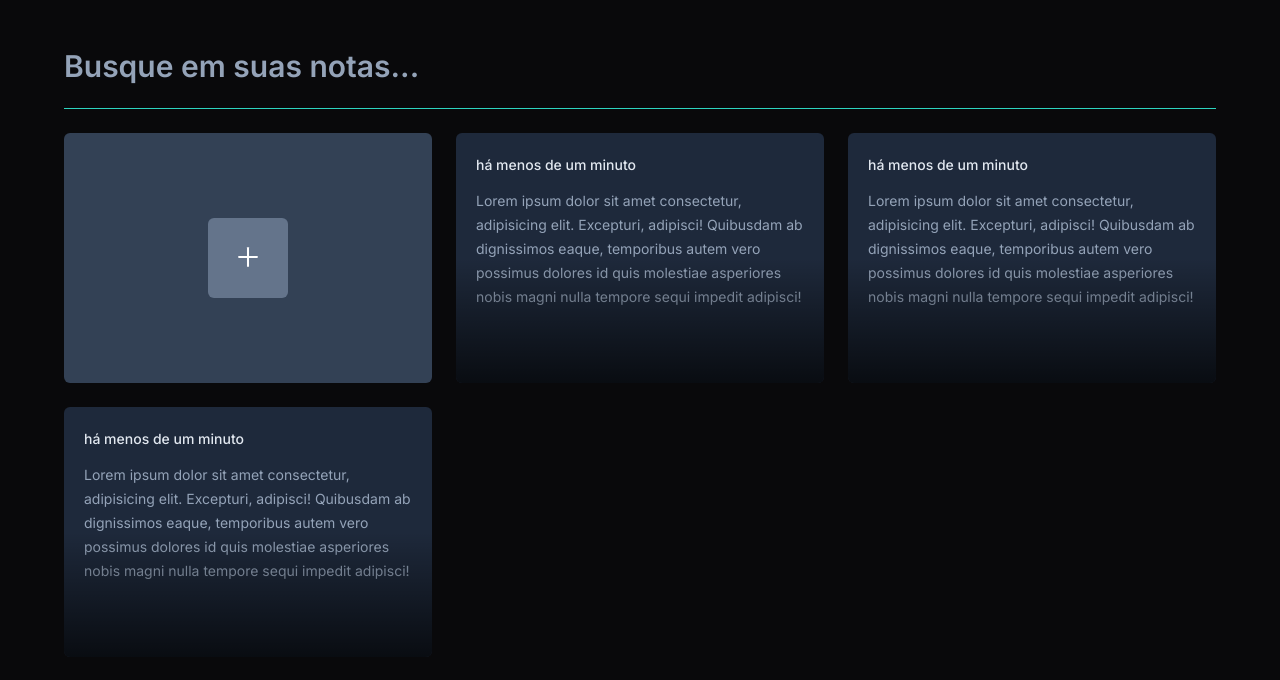
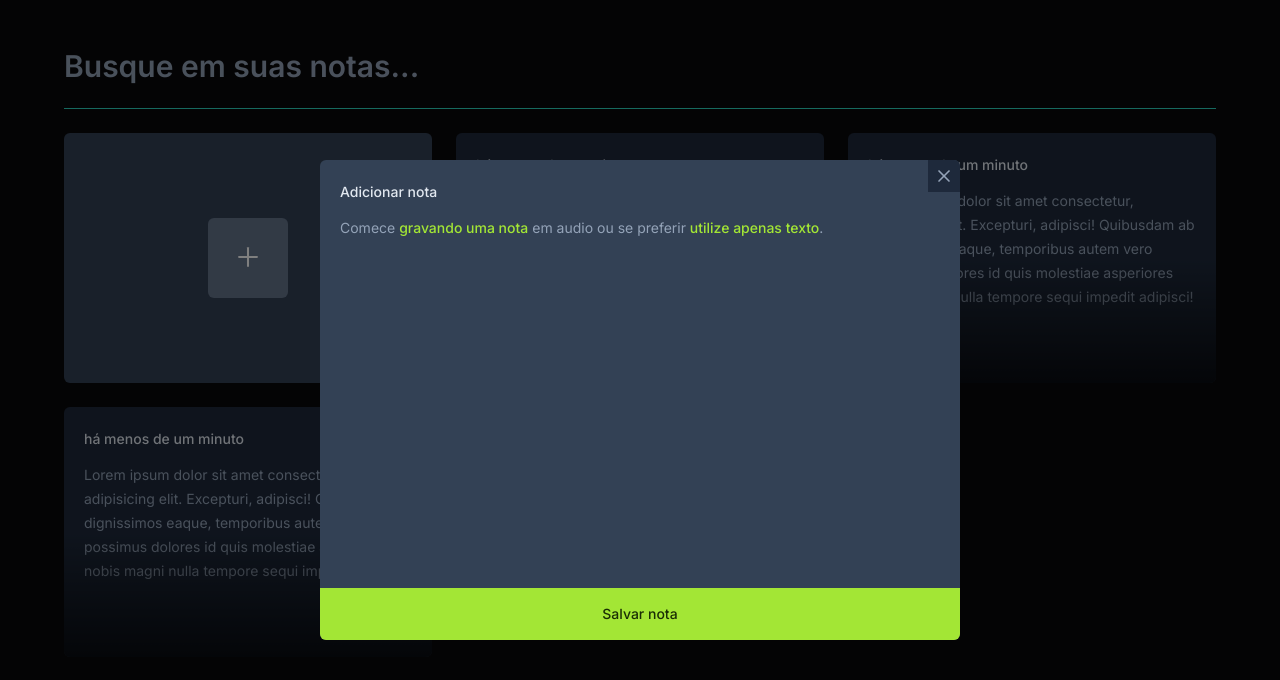
Before and after one commit to Maria-Eduarda90/notes, a React (Vite) app: page / in a window 1280 px wide. Both pictures are taken after a click on the button 248 px from the left and 258 px from the top of the page. Shown: the top 680 px of the page. Built offline with nearby package versions, Linux system fonts and the light colour scheme.

Commit message:
estilização

```diff
--- a/src/components/newCard/index.tsx
+++ b/src/components/newCard/index.tsx
@@ -1,11 +1,37 @@
+import * as Dialog from "@radix-ui/react-dialog";
+import { X } from "lucide-react";
 import { PlusOutlined } from "@ant-design/icons";
 
 export function NewCard() {
     return (
-        <div className="rounded-md bg-slate-700 flex justify-center items-center">
-            <button className='bg-slate-500 p-4 rounded-md w-20 h-20'>
-                <PlusOutlined style={{ fontSize: '24px' }} />
-            </button>
-        </div>
+        <Dialog.Root>
+            <Dialog.Trigger className="rounded-md bg-slate-700 flex justify-center items-center">
+                <button className='bg-slate-500 p-4 rounded-md w-20 h-20'>
+                    <PlusOutlined style={{ fontSize: '24px' }} />
+                </button>
+            </Dialog.Trigger>
+
+            <Dialog.Portal>
+                <Dialog.Overlay className="inset-0 fixed bg-black/50" />
+                <Dialog.Content className="fixed overflow-hidden left-1/2 top-1/2 -translate-x-1/2 -translate-y-1/2 max-w-[640px] w-full h-[60vh] bg-slate-700 rounded-md flex flex-col outline-none">
+                    <Dialog.Close className="absolute right-0 top-0 bg-slate-800 p-1.5 text-slate-400 hover:text-slate-100">
+                        <X className="size-5" />
+                    </Dialog.Close>
+
+                    <div className="flex flex-1 flex-col gap-3 p-5">
+                        <span className='text-sm font-medium leading-6 text-slate-200'>
+                            Adicionar nota
+                        </span>
+                        <p className='text-sm leading-6 text-slate-400'>
+                            Comece <button className="font-medium text-lime-400 hover:underline">gravando uma nota</button> em audio ou se preferir <button className="font-medium text-lime-400 hover:underline">utilize apenas texto</button>.
+                        </p>
+                    </div>
+
+                    <button type="button" className="w-full bg-lime-400 py-4 text-center text-sm text-lime-950 outline-none font-medium hover:bg-lime-500">
+                        Salvar nota
+                    </button>
+                </Dialog.Content>
+            </Dialog.Portal>
+        </Dialog.Root>
     )
 }
```
